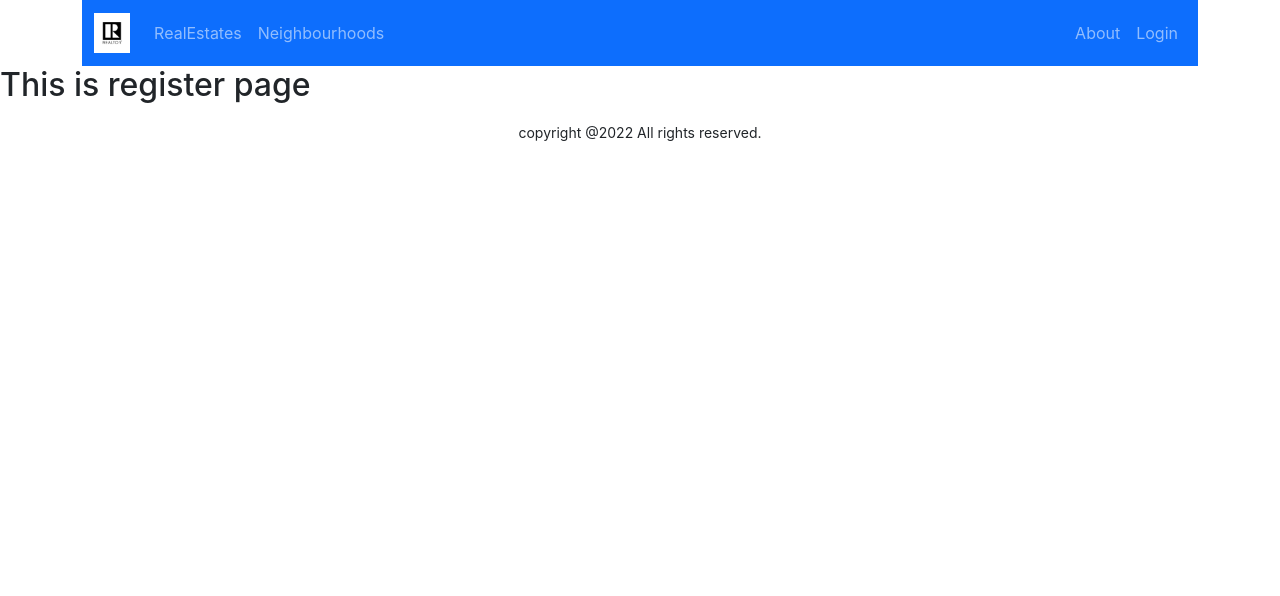
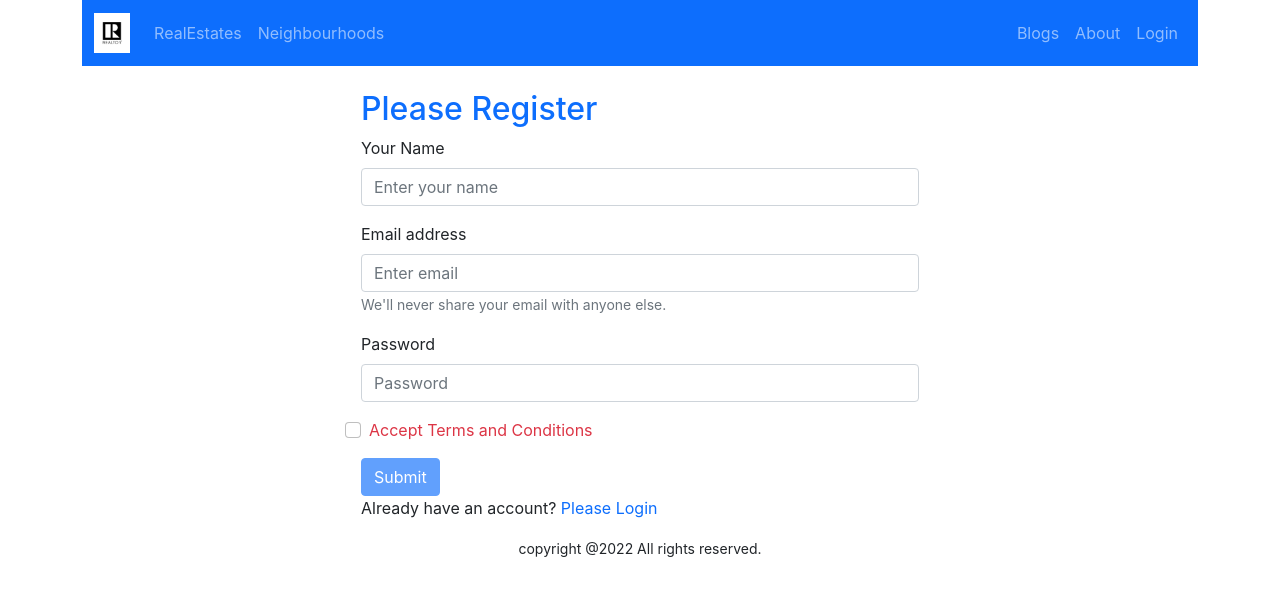
Before and after one commit to tanjid111/realtor-website, a React (Create React App) app: page /register in a window 1280 px wide. Shown: the top 596 px of the page. Built offline with nearby package versions, Linux system fonts and the light colour scheme.

Commit message:
register added

```diff
--- a/src/App.js
+++ b/src/App.js
@@ -12,6 +12,7 @@ import Footer from './Pages/Shared/Footer/Footer';
 import About from './Pages/About/About';
 import RealEstateDetail from './Pages/RealEstateDetail/RealEstateDetail';
 import { createContext, useState } from 'react';
+import Blogs from './Pages/Home/Blogs/Blogs';
 
 export const RealEstateContext = createContext();
 
@@ -19,12 +20,13 @@ function App() {
   const [realEstates, setRealEstates] = useState([]);
   return (
     <RealEstateContext.Provider value={[realEstates, setRealEstates]}>
-      <div>
+      <div className='container'>
         <Header></Header>
         <Routes>
           <Route path='/' element={<Home></Home>}></Route>
           <Route path='/home' element={<Home></Home>}></Route>
           <Route path='/realestate/:id' element={<RealEstateDetail></RealEstateDetail>}></Route>
+          <Route path='/blogs' element={<Blogs></Blogs>}></Route>
           <Route path='/about' element={<About></About>}></Route>
           <Route path='/login' element={<Login></Login>}></Route>
           <Route path='/register' element={<Register></Register>}></Route>
--- a/src/Pages/Home/Banner/Banner.js
+++ b/src/Pages/Home/Banner/Banner.js
@@ -10,7 +10,7 @@ const Banner = () => {
         setIndex(selectedIndex);
     };
     return (
-        <div className='container'>
+        <div>
             <Carousel activeIndex={index} onSelect={handleSelect}>
                 <Carousel.Item>
                     <img
--- /dev/null
+++ b/src/Pages/Home/Blogs/Blogs.js
@@ -0,0 +1,11 @@
+import React from 'react';
+
+const Blogs = () => {
+    return (
+        <div>
+            <h2>This is blogs</h2>
+        </div>
+    );
+};
+
+export default Blogs; <h2>This is blogs</h2>
--- a/src/Pages/Home/Neighbourhoods/Neighbourhoods.js
+++ b/src/Pages/Home/Neighbourhoods/Neighbourhoods.js
@@ -12,7 +12,7 @@ const Neighbourhoods = () => {
             .then(data => setNeighbourhoods(data));
     }, [])
     return (
-        <div id='neighbourhoods' className='container'>
+        <div id='neighbourhoods'>
             <h2>Neighbourhoods: {neighbourhoods.length}</h2>
             <Row xs={1} md={2} lg={3} className="g-4">
                 {
--- a/src/Pages/Home/RealEstates/RealEstates.js
+++ b/src/Pages/Home/RealEstates/RealEstates.js
@@ -13,7 +13,7 @@ const RealEstates = () => {
             .then(data => setRealEstates(data));
     }, [])
     return (
-        <div id='realestates' className='container'>
+        <div id='realestates'>
             <h2> Real estates: {realEstates.length}</h2>
             <Row xs={1} md={2} lg={3} className="g-4">
                 {
--- a/src/Pages/Login/Register/Register.js
+++ b/src/Pages/Login/Register/Register.js
@@ -1,11 +1,74 @@
-import React from 'react';
+import React, { useRef, useState } from 'react';
+import { Button, Form } from 'react-bootstrap';
+import { useCreateUserWithEmailAndPassword, useUpdateProfile } from 'react-firebase-hooks/auth'
+import { Link, Navigate, useNavigate } from 'react-router-dom';
+import auth from '../../../firebase.init';
+import Loading from '../../Shared/Loading/Loading';
+
 
 const Register = () => {
+    const nameRef = useRef('');
+    const emailRef = useRef('');
+    const passwordRef = useRef('');
+    const navigate = useNavigate();
+
+    const [
+        createUserWithEmailAndPassword,
+        user,
+        loading,
+        error,
+    ] = useCreateUserWithEmailAndPassword(auth);
+
+
+    const [updateProfile, updating, updateError] = useUpdateProfile(auth);
+
+    const [agree, setAgree] = useState(false)
+
+    if (loading || updating) {
+        return <Loading></Loading>
+    }
+
+    const handleRegister = async (e) => {
+        e.preventDefault();
+        const name = nameRef.current.value;
+        const email = emailRef.current.value;
+        const password = passwordRef.current.value;
+        await createUserWithEmailAndPassword(email, password)
+        await updateProfile({ displayName: name });
+        navigate('/home')
+    }
+
     return (
-        <div>
-            <h2>This is register page</h2>
+        <div className='w-50 mx-auto mt-4'>
+            <h2 className='text-primary'>Please Register</h2>
+            <Form onSubmit={handleRegister}>
+                <Form.Group className="mb-3" controlId="formBasicEmail">
+                    <Form.Label>Your Name</Form.Label>
+                    <Form.Control ref={nameRef} type="text" placeholder="Enter your name" />
+                </Form.Group>
+
+                <Form.Group className="mb-3" controlId="formBasicEmail">
+                    <Form.Label>Email address</Form.Label>
+                    <Form.Control ref={emailRef} type="email" placeholder="Enter email" />
+                    <Form.Text className="text-muted">
+                        We'll never share your email with anyone else.
+                    </Form.Text>
+                </Form.Group>
+
+                <Form.Group className="mb-3" controlId="formBasicPassword">
+                    <Form.Label>Password</Form.Label>
+                    <Form.Control ref={passwordRef} type="password" placeholder="Password" />
+                </Form.Group>
+                <Form.Group className="mb-3" controlId="formBasicCheckbox">
+                    <Form.Check onClick={() => setAgree(!agree)} className={`ps-2 ${agree ? 'text-primary' : 'text-danger'}`} type="checkbox" label="Accept Terms and Conditions" />
+                </Form.Group>
+                <Button disabled={!agree} variant="primary" type="submit">
+                    Submit
+                </Button>
+            </Form>
+            <p>Already have an account? <Link to='/login' className='text-primary text-decoration-none' onClick={() => navigate('/login')}>Please Login</Link></p>
         </div>
     );
 };
 
-export default Register; <h2>This is register page</h2>
+export default Register;
--- a/src/Pages/RealEstateDetail/RealEstateDetail.js
+++ b/src/Pages/RealEstateDetail/RealEstateDetail.js
@@ -11,7 +11,7 @@ const RealEstateDetail = () => {
     const realEstate = realEstates.find((realEstate) => realEstate.id == id);
 
     return (
-        <div className='container'>
+        <div>
             <h2 className='text-center py-5'>Welcome to: {realEstate.name}</h2>
             <div className='row text-center border'>
                 {realEstate.img.map(image => <Images
--- a/src/Pages/Shared/Header/Header.js
+++ b/src/Pages/Shared/Header/Header.js
@@ -5,7 +5,7 @@ import logo from '../../../images/logo.png'
 
 const Header = () => {
     return (
-        <div className='container'>
+        <div>
             <Navbar collapseOnSelect sticky='top' expand="lg" bg="primary" variant="dark">
                 <Container>
                     <Navbar.Brand as={Link} to="/">
@@ -20,10 +20,9 @@ const Header = () => {
 
                         </Nav>
                         <Nav>
+                            <Nav.Link as={Link} to="blogs">Blogs</Nav.Link>
                             <Nav.Link as={Link} to="about">About</Nav.Link>
-                            <Nav.Link as={Link} to="login">
-                                Login
-                            </Nav.Link>
+                            <Nav.Link as={Link} to="login">Login</Nav.Link>
                         </Nav>
                     </Navbar.Collapse>
                 </Container>
--- a/src/Pages/Shared/Loading/Loading.js
+++ b/src/Pages/Shared/Loading/Loading.js
@@ -1,11 +1,12 @@
 import React from 'react';
+import { Spinner } from 'react-bootstrap';
 
 const Loading = () => {
     return (
-        <div>
-            <h2>This is loading</h2>
+        <div style={{ height: '300px' }} className='w-100 d-flex justify-content-center align-items-center'>
+            <Spinner animation="border" variant="primary" />"
         </div>
     );
 };
 
-export default Loading; <h2>This is loading</h2>
+export default Loading;
--- a/src/friebase.init.js
+++ b/src/firebase.init.js
@@ -1,5 +1,6 @@
 // Import the functions you need from the SDKs you need
 import { initializeApp } from "firebase/app";
+import { getAuth } from "firebase/auth"
 // TODO: Add SDKs for Firebase products that you want to use
 // https://firebase.google.com/docs/web/setup#available-libraries
 
@@ -15,3 +16,6 @@ const firebaseConfig = {
 
 // Initialize Firebase
 const app = initializeApp(firebaseConfig);
+const auth = getAuth(app)
+
+export default auth;
```
